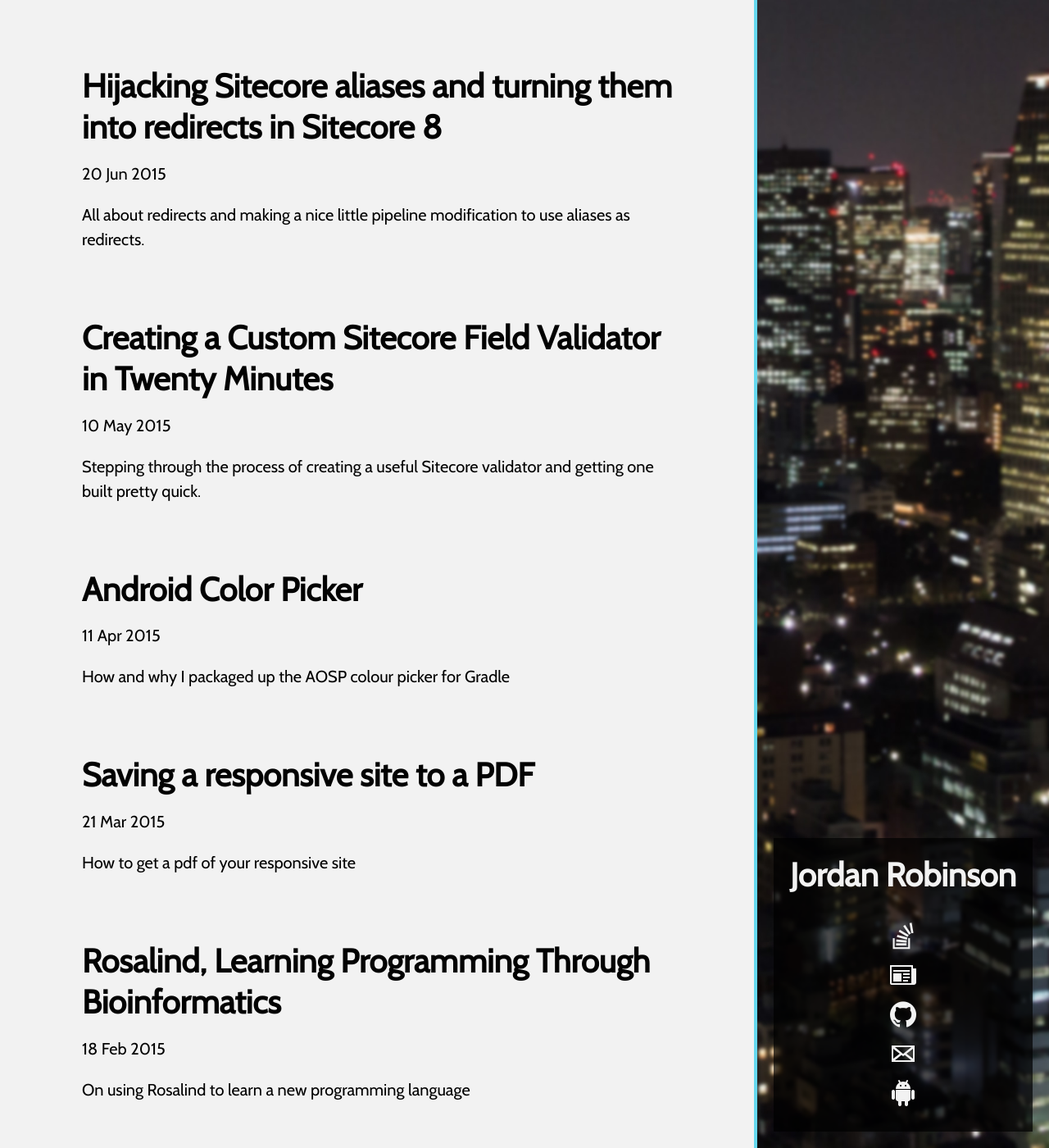
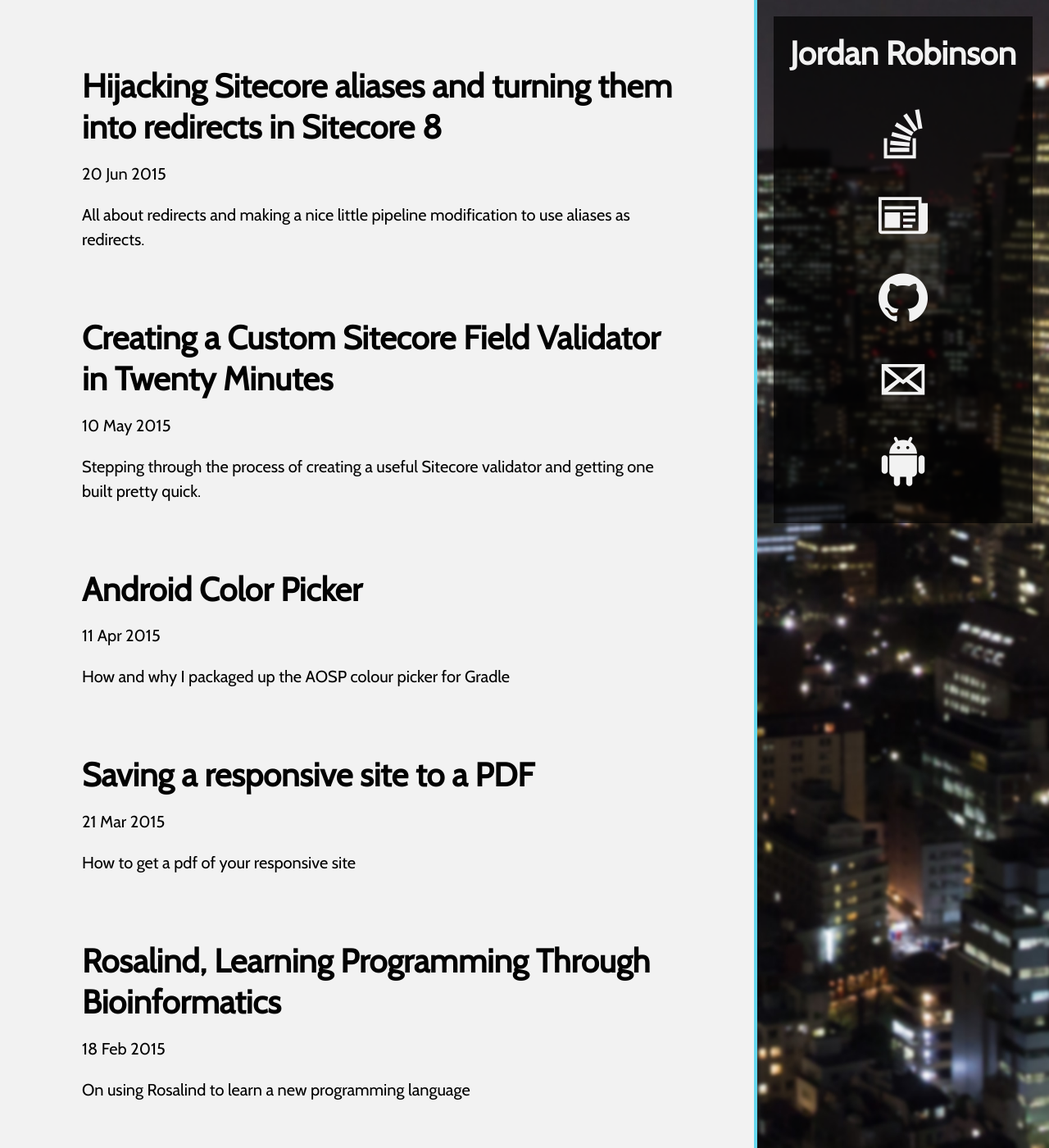
Before and after one commit to jordanrobinson/blog, a Jekyll site: the page built from index.html, in a window 1280 px wide and 1400 px high. Shown: the whole window at 82% size. Built offline with Jekyll 4.4.1, drawn with Linux system fonts in a browser that asks for light colours; Markdown is read by kramdown in place of the engine named in the settings; the list of posts is cut into pages by our own code.

Commit message:
Sidebar fixes for redesign

```diff
--- a/public/css/custom.css
+++ b/public/css/custom.css
@@ -518,6 +518,11 @@
  	color: #020202;
  }
 
+ .links {
+ 	line-height: 5rem;
+ 	font-size: 3rem;
+ }
+
 
  h1, h2, h3, h4, h5, h6 {
  	color: #020202;
--- a/public/css/hyde.css
+++ b/public/css/hyde.css
@@ -107,12 +107,13 @@ a.sidebar-nav-item:focus {
   .sidebar-sticky {
     position: absolute;
     right:  1rem;
-    bottom: 1rem;
+    top: 1rem;
     left:   1rem;
 
     padding: 1rem;
     text-align: center;
     font-size: 24pt;
+    line-height: 3rem;
     background: rgba(0, 0, 0, 0.7) none no-repeat scroll 0 0;
     color: #F2F2F2;
   }
```
